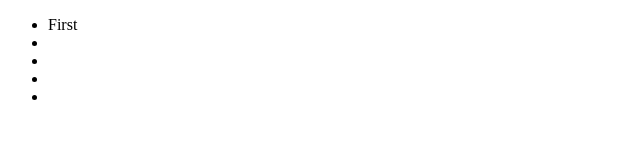
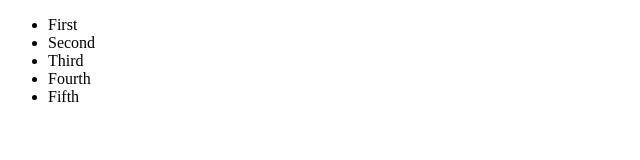
Before and after one commit to EricTseng/20160621web, a plain HTML site: page index.html in a window 1280 px wide. Shown: the whole page, without its empty margins (0-640 px from the left). Drawn offline with Linux system fonts and the light colour scheme.

Commit message:
change ul>li

```diff
--- a/index.html
+++ b/index.html
@@ -7,10 +7,10 @@
 <body>
   <ul>
     <li>First</li>
-    <li></li>
-    <li></li>
-    <li></li>
-    <li></li>
+    <li>Second</li>
+    <li>Third</li>
+    <li>Fourth</li>
+    <li>Fifth</li>
   </ul>
 </body>
 </html>
```
